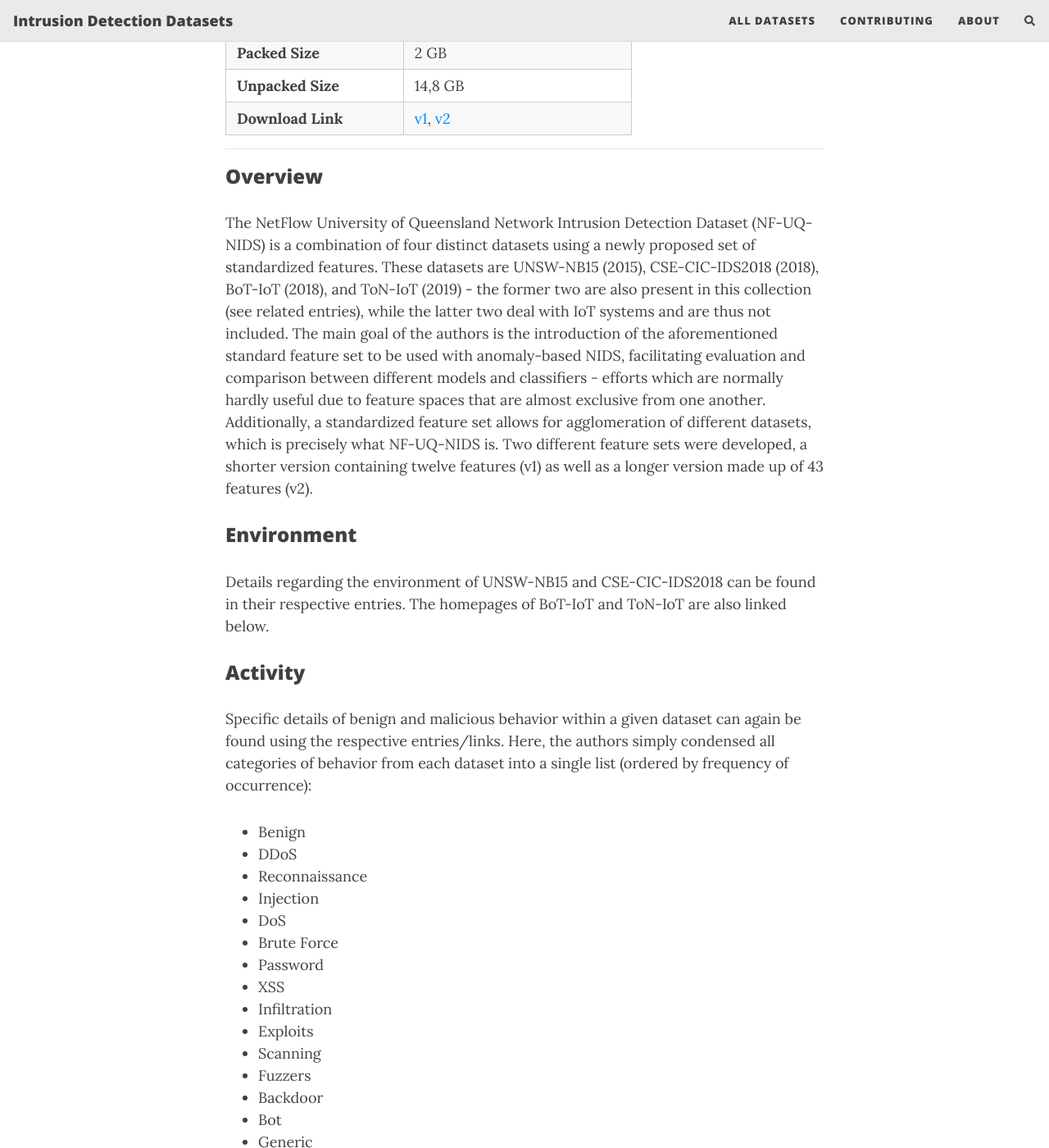
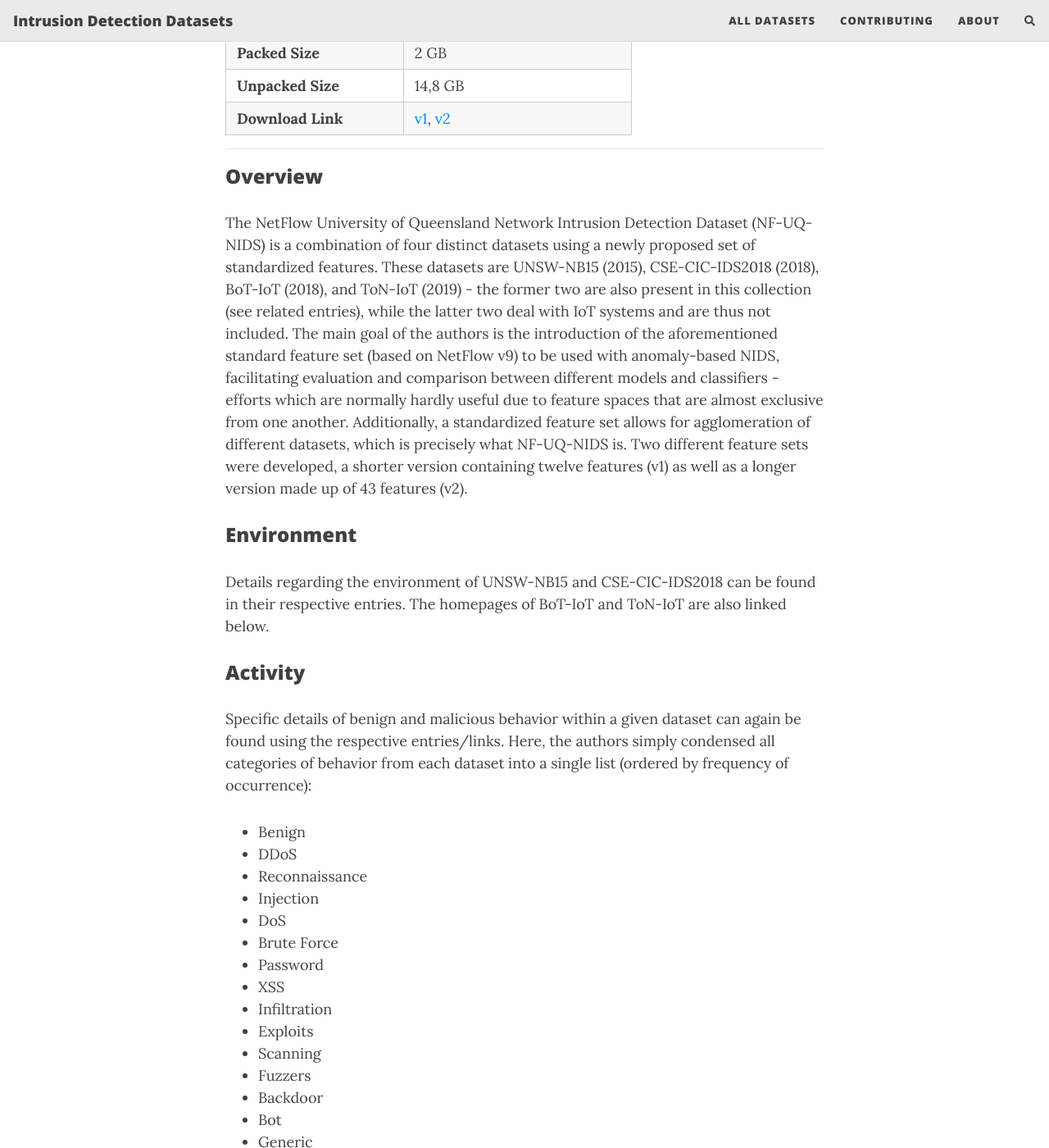
Before and after one commit to fkie-cad/COMIDDS, a Jekyll site: the page built from content/datasets/nf_uq_nids.md, in a window 1280 px wide and 1400 px high, scrolled down 1237 px. Shown: the whole window at 82% size. Built offline with Jekyll 4.4.1, drawn with Linux system fonts in a browser that asks for light colours; nearby versions of some CDN libraries; comment, search, counter and statistics services are not loaded; some of the changed text lies outside the part shown.

Commit message:
Add NetFlow version info

```diff
--- a/content/datasets/nf_uq_nids.md
+++ b/content/datasets/nf_uq_nids.md
@@ -35,7 +35,7 @@ title: NF-UQ-NIDS
 ### Overview
 The NetFlow University of Queensland Network Intrusion Detection Dataset (NF-UQ-NIDS) is a combination of four distinct datasets using a newly proposed set of standardized features.
 These datasets are UNSW-NB15 (2015), CSE-CIC-IDS2018 (2018), BoT-IoT (2018), and ToN-IoT (2019) - the former two are also present in this collection (see related entries), while the latter two deal with IoT systems and are thus not included.
-The main goal of the authors is the introduction of the aforementioned standard feature set to be used with anomaly-based NIDS, facilitating evaluation and comparison between different models and classifiers - efforts which are normally hardly useful due to feature spaces that are almost exclusive from one another.
+The main goal of the authors is the introduction of the aforementioned standard feature set (based on NetFlow v9) to be used with anomaly-based NIDS, facilitating evaluation and comparison between different models and classifiers - efforts which are normally hardly useful due to feature spaces that are almost exclusive from one another.
 Additionally, a standardized feature set allows for agglomeration of different datasets, which is precisely what NF-UQ-NIDS is.
 Two different feature sets were developed, a shorter version containing twelve features (v1) as well as a longer version made up of 43 features (v2).
 
@@ -69,7 +69,7 @@ Here, the authors simply condensed all categories of behavior from each dataset
 - Ransomware
 
 ### Contained Data
-Two different feature set, both based (i.e., a subset) on the NetFlow protocol, were introduced.
+Two different feature set, both based (i.e., a subset) on the NetFlow v9 protocol, were introduced.
 The first set, v1, consists of 12 features, the second, v2, of 43.
 These features are both listed in the Data Example section below and explained in the cited papers, which also discuss the decisions leading to those selections.
 
```
